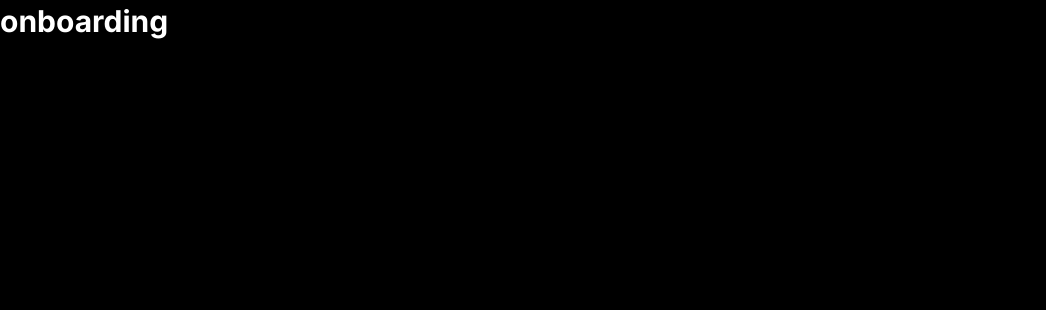
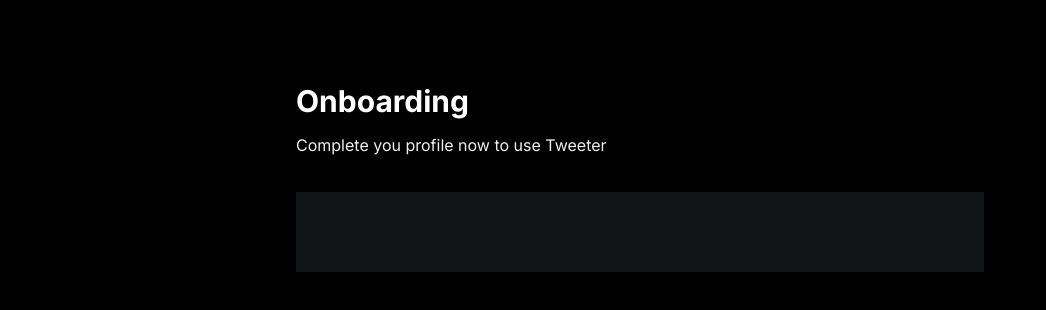
Before and after one commit to ryanfadhilah/Twitter-Lite, a Next.js app: page /onboarding in a window 1280 px wide. Shown: the top 310 px of the page, without its empty margins (0-1046 px from the left). Built offline with nearby package versions, Linux system fonts and the light colour scheme; no server answers.

Commit message:
Account Profile

```diff
--- a/app/(auth)/onboarding/page.tsx
+++ b/app/(auth)/onboarding/page.tsx
@@ -1,5 +1,36 @@
-const page = () => {
-  return <div className="head-text">onboarding</div>;
+// import AccountProfile from "@/components/forms/AccountProfile";
+import { currentUser } from "@clerk/nextjs";
+
+const page = async () => {
+  // Clerk
+  const user = await currentUser();
+  // MongoDB
+  const userInfo = {};
+  // Combined Clerk & MongoDB
+  const userData = {
+    id: user?.id,
+    // objectId: userInfo._id,
+    // username: userInfo?.username || user?.username
+    // name: userInfo?.name || user.firstName || "",
+    // bio:userInfo?.bio || "",
+    // image:userInfo?.image : user.imageUrl
+  };
+
+  return (
+    <main className="mx-auto flex max-w-3xl flex-col justify-start px-10 py-20">
+      <h1 className="head-text">Onboarding</h1>
+      <p className="mt-3 text-base-regular text-light-2">
+        Complete you profile now to use Tweeter
+      </p>
+
+      <section className="mt-9 bg-dark-2 p-10">
+        {/* <AccountProfile
+          user={userData}
+          buttonTitle={"Continue"}
+        ></AccountProfile> */}
+      </section>
+    </main>
+  );
 };
 
 export default page;
--- /dev/null
+++ b/components/forms/AccountProfile.tsx
@@ -0,0 +1,22 @@
+"use client";
+
+// import { Form } from "../ui/form";
+// import {} from "react-hook-form";
+
+interface interfaceAccountProfile {
+  user: {
+    id: string;
+    objectId: string;
+    username: string;
+    bio: string;
+    image: string;
+  };
+  buttonTitle: string;
+}
+
+const AccountProfile = ({ user, buttonTitle }: interfaceAccountProfile) => {
+  return;
+  // <Form>AccountProfile</Form>;
+};
+
+export default AccountProfile;
```
